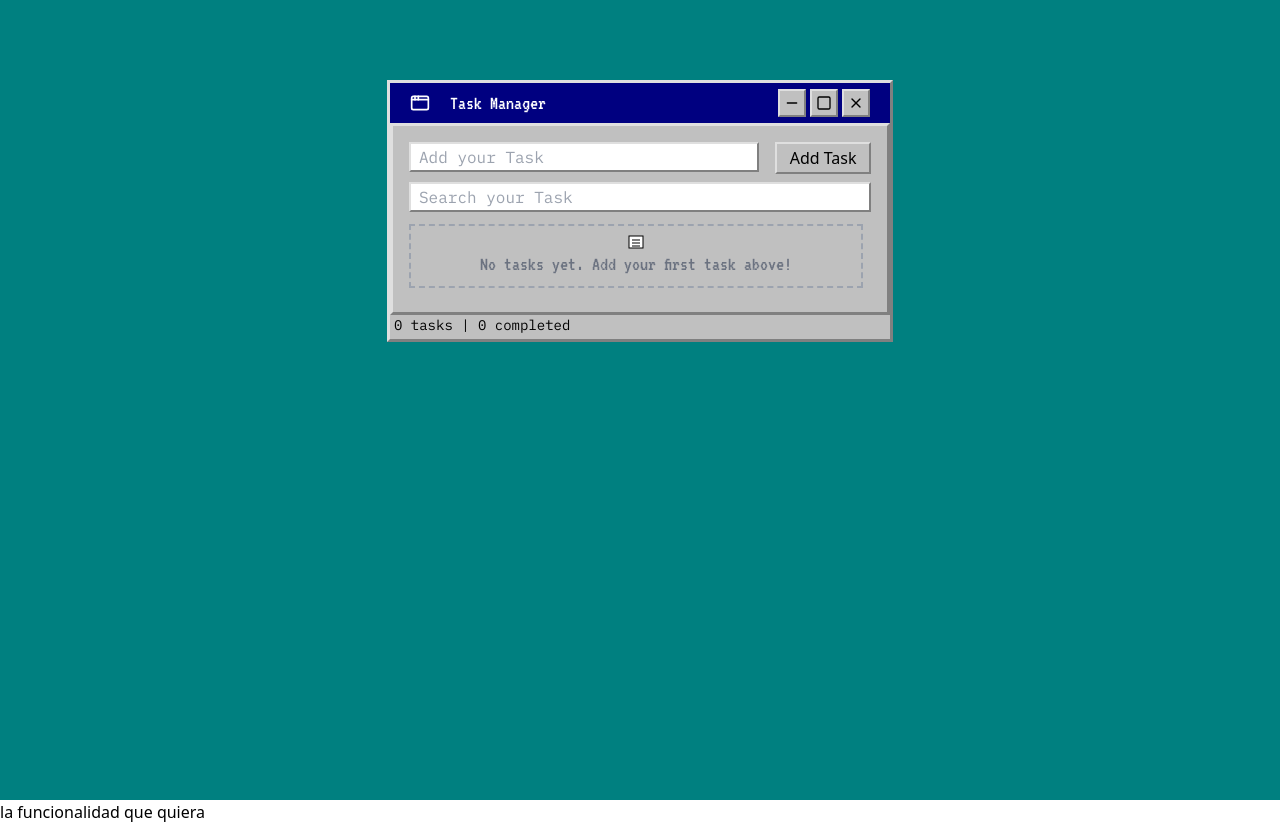
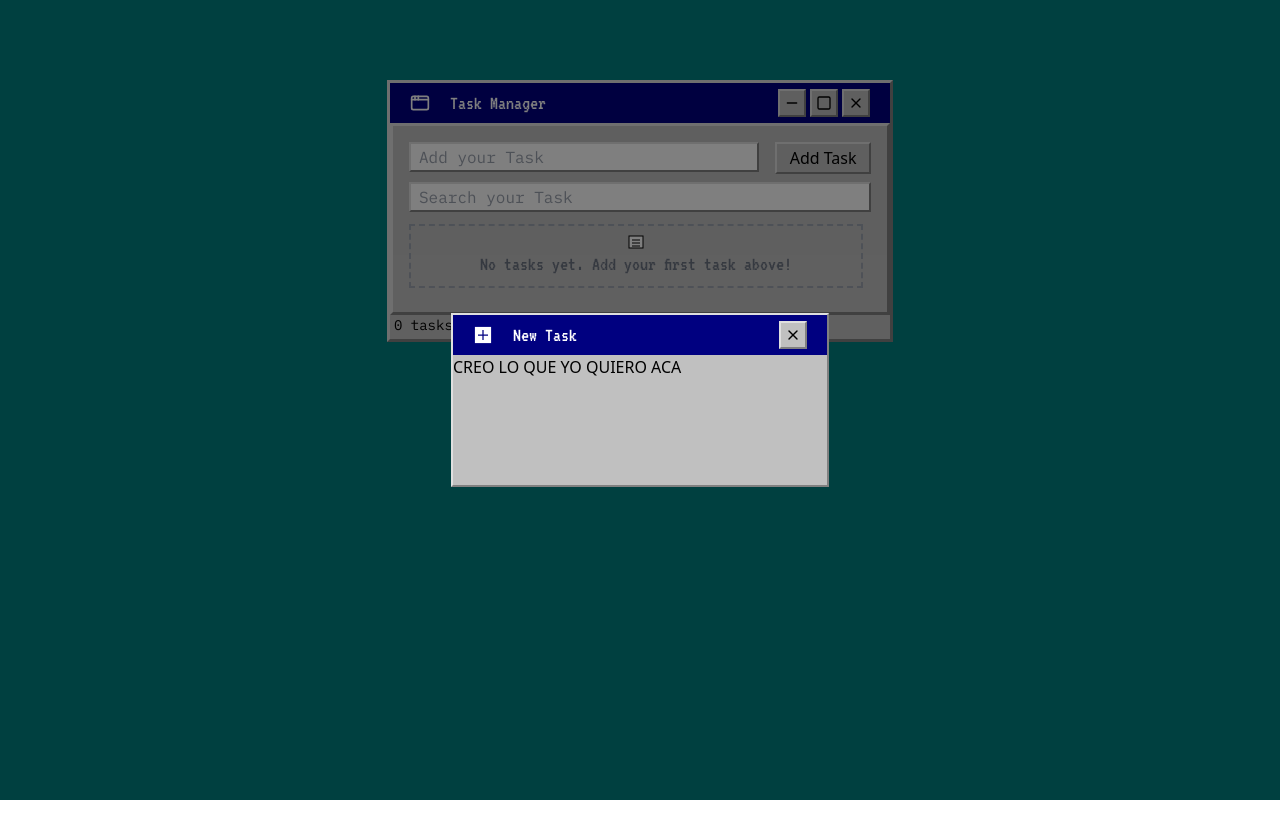
Before and after one commit to tadeowoto/react-ToDo, a React (Vite) app: page / in a window 1280 px wide. After the commit the page ends 800 px from the top, so only its background shows below. Built offline with nearby package versions, Linux system fonts and the light colour scheme.

Commit message:
modal added

```diff
--- /dev/null
+++ b/src/components/molecules/ModalNav.tsx
@@ -0,0 +1,23 @@
+import NavOption from "../atoms/NavOption";
+
+type Props = {
+  closeWindow: () => void;
+};
+
+const ModalNav = ({ closeWindow }: Props) => {
+  return (
+    <nav className="w-full h-[14px] flex bg-navColor p-5 items-center justify-between">
+      <div className="w-1/2 flex items-center justify-start gap-5">
+        <img src="/newTask.svg" alt="" className="w-5" />
+        <p className="text-white font-secondaryFont text-xl">New Task</p>
+      </div>
+      <div className="flex items-center justify-end gap-1">
+        <span onClick={closeWindow}>
+          <NavOption src="/close.svg" type={1} />
+        </span>
+      </div>
+    </nav>
+  );
+};
+
+export default ModalNav;
--- /dev/null
+++ b/src/components/molecules/ToDoModal.tsx
@@ -0,0 +1,20 @@
+import ReactDOM from "react-dom";
+import ModalNav from "./ModalNav";
+type Props = {
+  children: React.ReactNode;
+  closeWindow: () => void;
+};
+
+const ToDoModal = ({ closeWindow, children }: Props) => {
+  return ReactDOM.createPortal(
+    <div className="flex justify-center items-center w-full h-screen bg-black bg-opacity-50 fixed top-0 left-0 right-0 bottom-0  ">
+      <div className="Modal w-[378px] h-[174px] bg-cardBg border-2 border-t-[#dfdfdf] border-r-[#808080] border-b-[#808080] border-l-[#dfdfdf]">
+        <ModalNav closeWindow={closeWindow} />
+        {children}
+      </div>
+    </div>,
+    document.getElementById("modal")!
+  );
+};
+
+export default ToDoModal;
--- a/src/components/molecules/index.tsx
+++ /dev/null
@@ -1,15 +0,0 @@
-import { ReactNode } from "react";
-import ReactDOM from "react-dom";
-
-type ModalProps = {
-  children: ReactNode;
-};
-
-function Modal({ children }: ModalProps) {
-  return ReactDOM.createPortal(
-    <div className="Modal">{children}</div>,
-    document.getElementById("modal")!
-  );
-}
-
-export default Modal;
--- a/src/components/organism/ToDo.tsx
+++ b/src/components/organism/ToDo.tsx
@@ -11,8 +11,8 @@ import TodosError from "../atoms/TodosError";
 import TodosSkeleton from "../atoms/TodosSkeleton";
 import { useState } from "react";
 import React from "react";
+import ToDoModal from "../molecules/ToDoModal";
 import { useLocalStorage } from "../../hooks/useLocalStorage";
-import Modal from "../molecules";
 
 /* const defaultTodos = [
   {
@@ -95,7 +95,12 @@ const ToDo = () => {
       <div className="w-full h-fit flex align-center ml-1">
         <ToDoCounter completed={completedTodos} total={totalTodos} />
       </div>
-      {openModal && <Modal>la funcionalidad que quiera</Modal>}
+      {openModal && (
+        <ToDoModal closeWindow={createTodo}>
+          {" "}
+          CREO LO QUE YO QUIERO ACA{" "}
+        </ToDoModal>
+      )}
     </article>
   );
 };
```
Also changed, not shown: public/newTask.svg (added).
